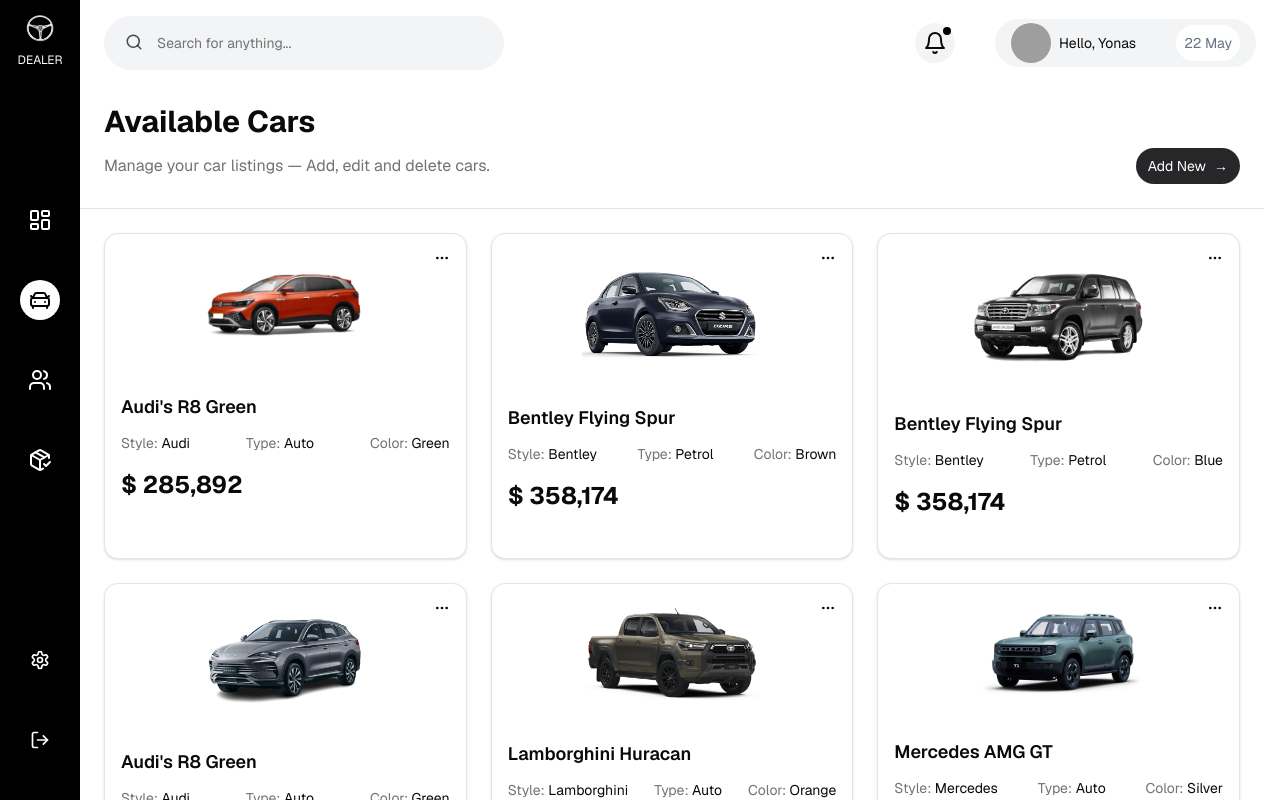
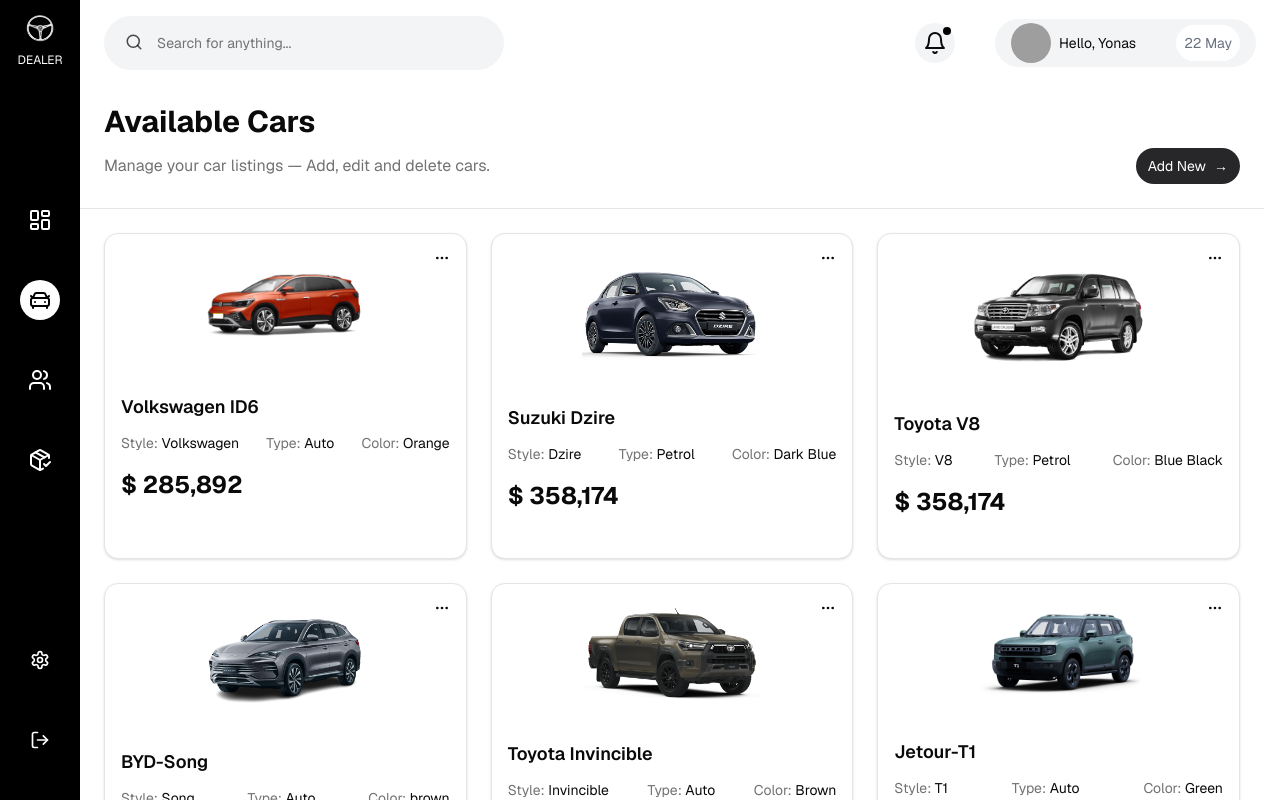
Before and after one commit to YonasWorkneh/autodealer-admin, a Next.js app: page /listing in a window 1280 px wide. Built offline with nearby package versions, Linux system fonts and the light colour scheme; grey boxes are pictures that could not be loaded.

Commit message:
car naming

```diff
--- a/app/listing/page.tsx
+++ b/app/listing/page.tsx
@@ -45,55 +45,55 @@ const otherMenuItems = [
 const cars = [
   {
     id: 1,
-    name: "Audi's R8 Green",
-    style: "Audi",
+    name: "Volkswagen ID6",
+    style: "Volkswagen",
     type: "Auto",
-    color: "Green",
+    color: "Orange",
     price: "285,892",
     image: "/id6-orange.png",
   },
   {
     id: 2,
-    name: "Bentley Flying Spur",
-    style: "Bentley",
+    name: "Suzuki Dzire",
+    style: "Dzire",
     type: "Petrol",
-    color: "Brown",
+    color: "Dark Blue",
     price: "358,174",
     image: "/dzire.webp",
   },
   {
     id: 3,
-    name: "Bentley Flying Spur",
-    style: "Bentley",
+    name: "Toyota V8",
+    style: "V8",
     type: "Petrol",
-    color: "Blue",
+    color: "Blue Black",
     price: "358,174",
     image: "/v8.png",
   },
   {
     id: 4,
-    name: "Audi's R8 Green",
-    style: "Audi",
+    name: "BYD-Song",
+    style: "Song",
     type: "Auto",
-    color: "Green",
+    color: "brown",
     price: "285,892",
     image: "/byd.png",
   },
   {
     id: 5,
-    name: "Lamborghini Huracan",
-    style: "Lamborghini",
+    name: "Toyota Invincible",
+    style: "Invincible",
     type: "Auto",
-    color: "Orange",
+    color: "Brown",
     price: "425,000",
     image: "/invincible.png",
   },
   {
     id: 6,
-    name: "Mercedes AMG GT",
-    style: "Mercedes",
+    name: "Jetour-T1",
+    style: "T1",
     type: "Auto",
-    color: "Silver",
+    color: "Green",
     price: "195,500",
     image: "/jetour.png",
   },
```
